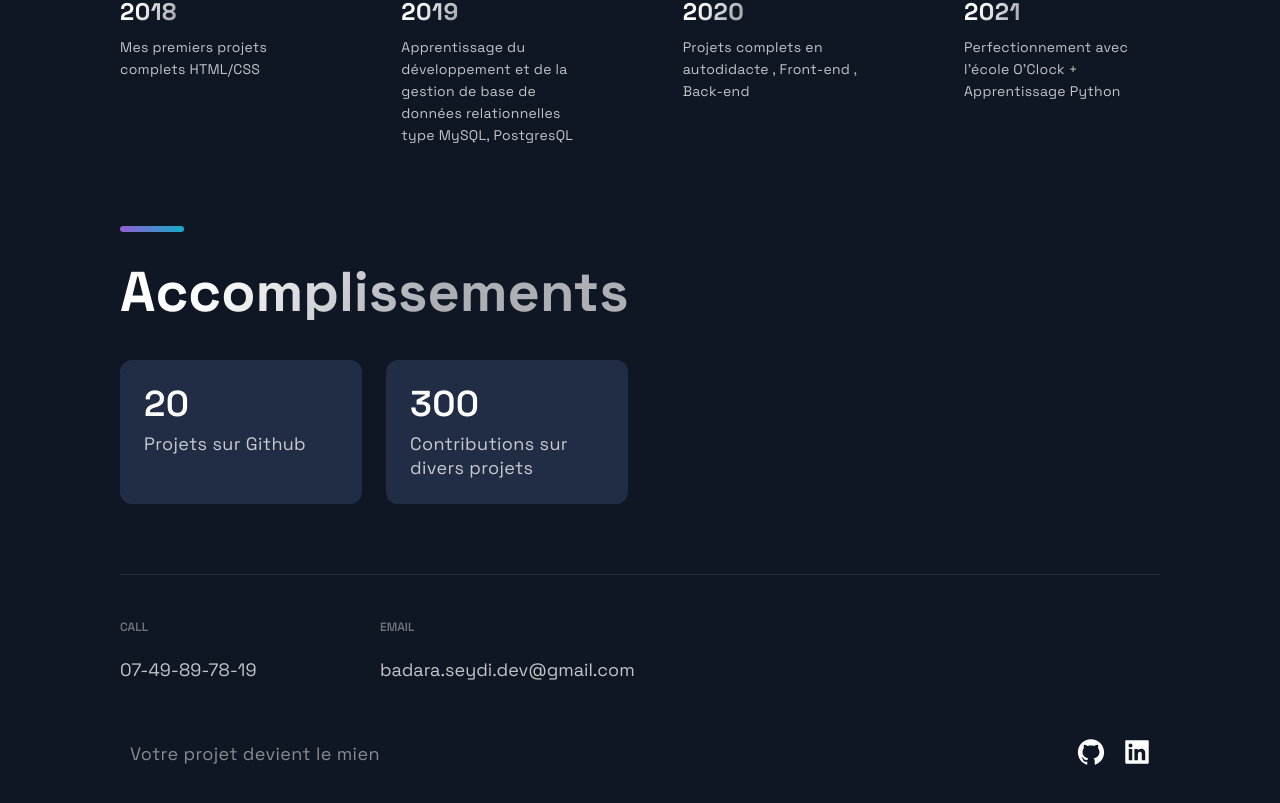
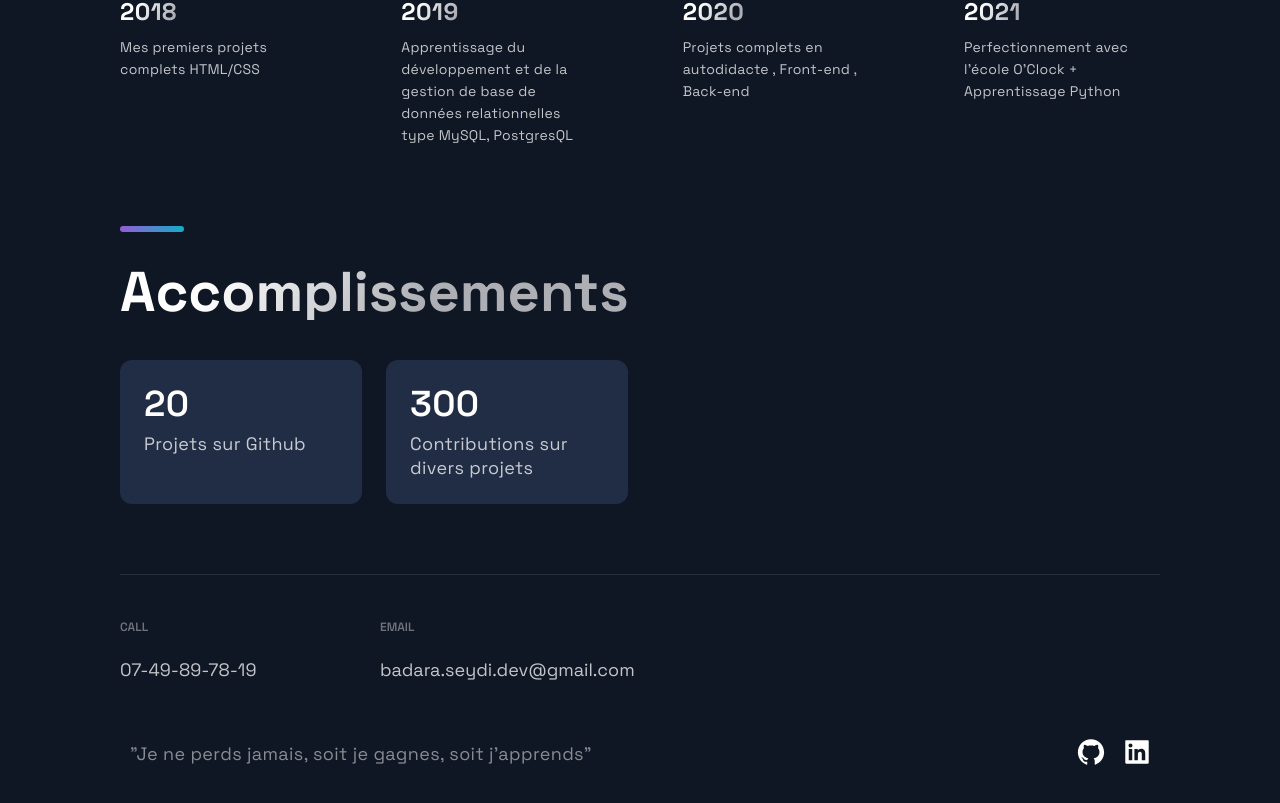
Before and after one commit to Badara-Seydi/Portfolio, a Next.js app: page / in a window 1280 px wide. Shown: the part 3663-4466 px from the top of the page. Built offline with nearby package versions, Linux system fonts and the light colour scheme.

Commit message:
modif slog

```diff
--- a/src/components/Footer/Footer.js
+++ b/src/components/Footer/Footer.js
@@ -19,7 +19,7 @@ const Footer = () => {
       </LinkList>
       <SocialIconsContainer>
         <CompanyContainer>
-          <Slogan>Votre projet devient le mien</Slogan>
+          <Slogan>"Je ne perds jamais, soit je gagnes, soit j'apprends"</Slogan>
         </CompanyContainer>
         <SocialContainer>
         <SocialIcons href = "https://github.com/Badara-Seydi">
```
